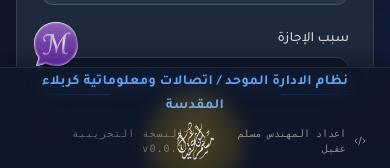
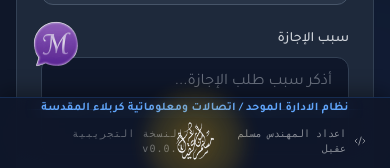
Before and after one commit to muslim1972/InfTeleKarbala, a React (Vite) app: page /requests/leave in a window 390 px wide. Shown: the part 672-840 px from the top of the page. Built offline with nearby package versions, Linux system fonts and the light colour scheme; no server answers; the database is empty; what tailwindcss-radix would draw is missing.

Commit message:
العمل على الهيكلية الذكية (3)  25/2/2026 1:10 am

```diff
--- a/src/components/layout/AppFooter.tsx
+++ b/src/components/layout/AppFooter.tsx
@@ -11,12 +11,12 @@ export const AppFooter = () => {
             <div className="max-w-7xl mx-auto px-6 pt-[2px] pb-4 w-full border-t border-blue-500/20">
                 <div className="flex flex-col gap-1">
                     {/* Line 2: System Title */}
-                    <div className="text-center relative">
+                    <div className="text-center relative max-w-full overflow-hidden">
                         {/* Decorative lines */}
                         <div className="absolute top-1/2 left-0 w-1/4 h-px bg-gradient-to-r from-transparent to-blue-500/20"></div>
                         <div className="absolute top-1/2 right-0 w-1/4 h-px bg-gradient-to-l from-transparent to-blue-500/20"></div>
 
-                        <span className="text-blue-400 font-bold text-sm md:text-base tracking-wide drop-shadow-[0_2px_10px_rgba(96,165,250,0.3)]">
+                        <span className="text-blue-400 font-bold text-[clamp(9px,3vw,16px)] tracking-wide drop-shadow-[0_2px_10px_rgba(96,165,250,0.3)] whitespace-nowrap block truncate sm:text-sm md:text-base px-4">
                             نظام الادارة الموحد / اتصالات ومعلوماتية كربلاء المقدسة
                         </span>
                     </div>
```
